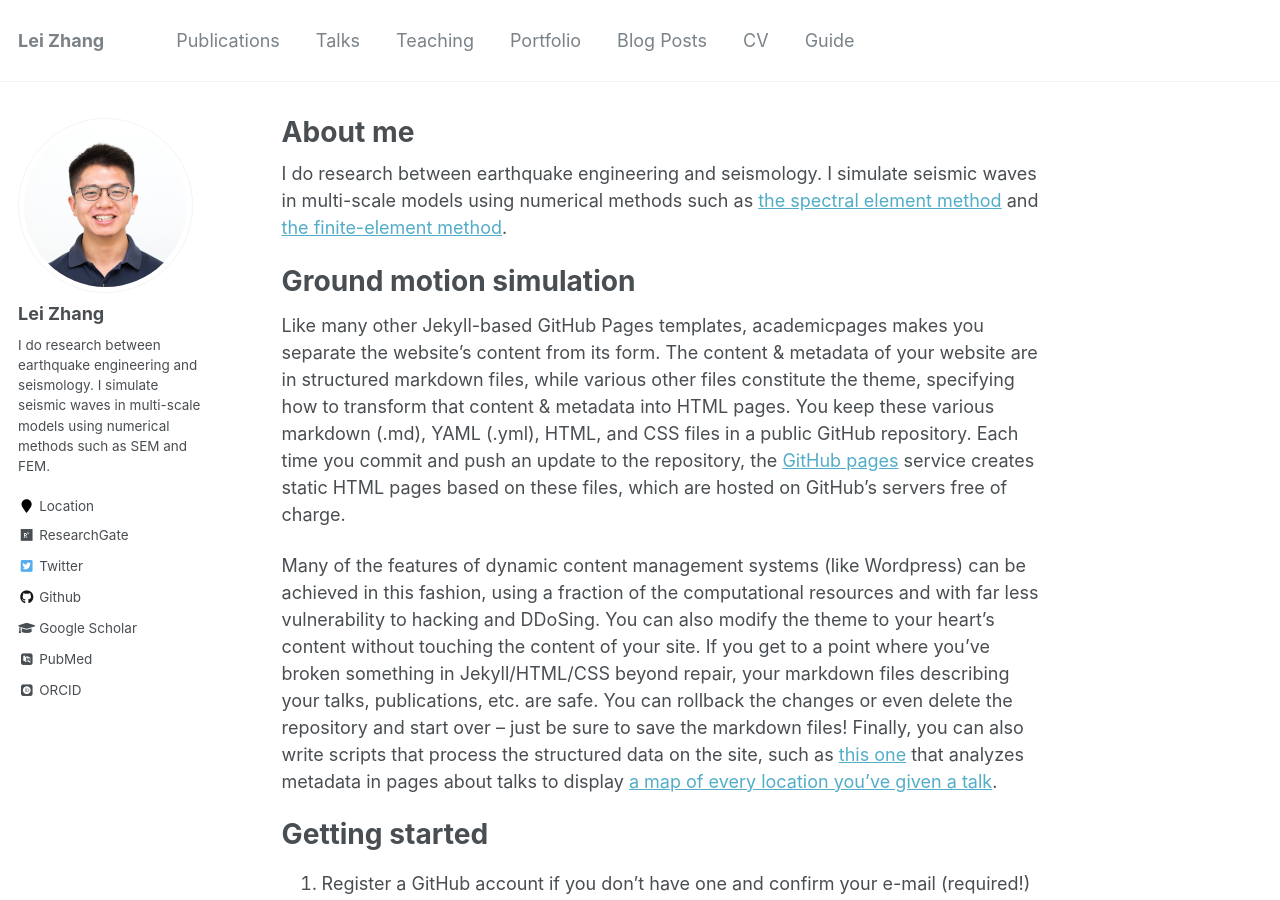
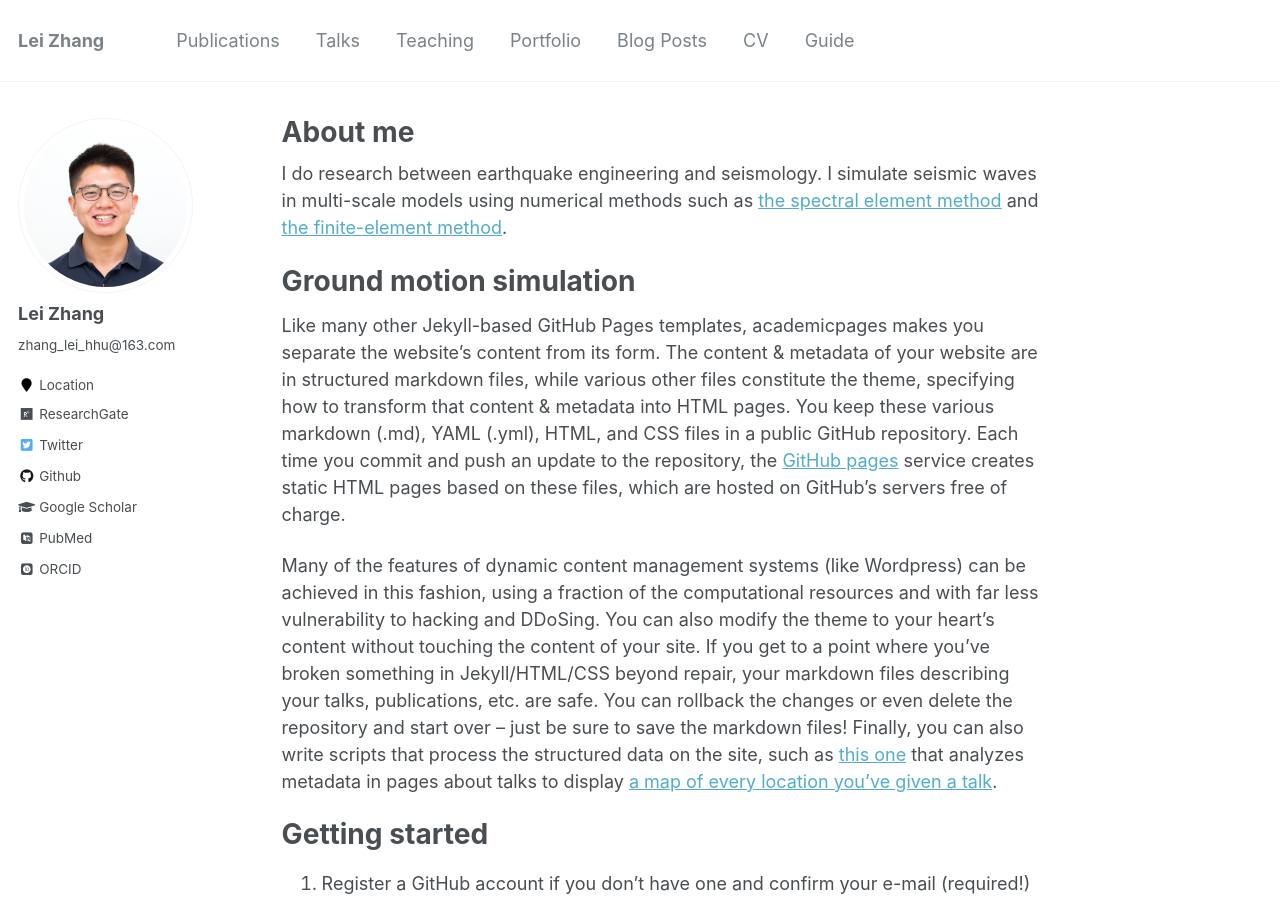
Before and after one commit to zhanglei911/zhanglei911.github.io, a Jekyll site: the page built from _pages/about.md, in a window 1280 px wide and 900 px high. Built offline with Jekyll 4.4.1, drawn with Linux system fonts in a browser that asks for light colours; some web fonts are replaced.

Commit message:
Update _config.yml

```diff
--- a/_config.yml
+++ b/_config.yml
@@ -82,7 +82,7 @@ analytics:
 author:
   name             : "Lei Zhang"
   avatar           : "profile.png"
-  bio              : "I do research between earthquake engineering and seismology. I simulate seismic waves in multi-scale models using numerical methods such as SEM and FEM."
+  bio              : "zhang_lei_hhu@163.com"
   location         : "Location"
   employer         :
   pubmed           : "https://www.ncbi.nlm.nih.gov/pubmed/?term=john+snow"
```
